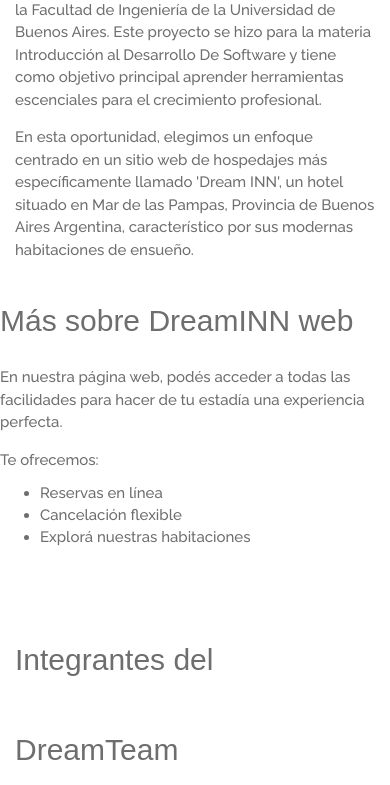
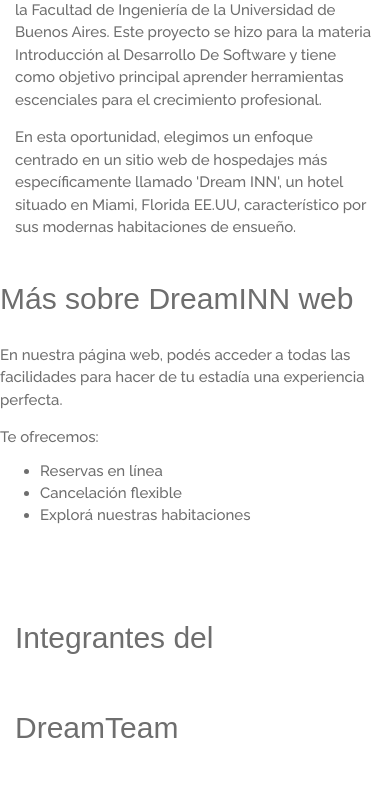
Before and after one commit to PRLuisF/Dream_INN_IDS, a Flask app: page /about in a window 390 px wide. Shown: the part 197-982 px from the top of the page. Run offline with Flask 3, Linux system fonts and the light colour scheme; some libraries are stand-ins or nearby versions; some web fonts are replaced.

Commit message:
#2-T Solución de diseño en about.html + cambio en descripciones de footer y about

```diff
--- a/static/assets/style.css
+++ b/static/assets/style.css
@@ -227,8 +227,11 @@ div.selector option{ padding: 10px;}
 
 /* About */
 .about-a{
+    margin-top: 2%;
+}
+.about-a a {
     color: #6e6e6e;
-    margin-top: 2%;
+    text-decoration: none;
 }
 .persona{
     text-align: center;
--- a/templates/about.html
+++ b/templates/about.html
@@ -6,7 +6,7 @@
        <div class="row">
               <h1 class="title">¿Quiénes somos?</h1>
               <div class="col-sm-6"><p>Somos un grupo de estudiantes de primer año de la Facultad de Ingeniería de la Universidad de Buenos Aires. Este proyecto se hizo para la materia Introducción al Desarrollo De Software y tiene como objetivo principal aprender herramientas escenciales para el crecimiento profesional.</p></div>
-              <div class="col-sm-6"><p>En esta oportunidad, elegimos un enfoque centrado en un sitio web de hospedajes más específicamente llamado 'Dream INN', un hotel situado en Mar de las Pampas, Provincia de Buenos Aires Argentina, característico por sus modernas habitaciones de ensueño.</p></div>
+              <div class="col-sm-6"><p>En esta oportunidad, elegimos un enfoque centrado en un sitio web de hospedajes más específicamente llamado 'Dream INN', un hotel situado en Miami, Florida EE.UU, característico por sus modernas habitaciones de ensueño.</p></div>
        </div>
 
        <div class="row">
@@ -16,9 +16,9 @@
                      <p>En nuestra página web, podés acceder a todas las facilidades para hacer de tu estadía una experiencia perfecta.</p>
                      <p>Te ofrecemos:</p>
                      <ul>
-                            <a href="{{ url_for('hacer_reserva')}}"><li class="about-a">Reservas en línea</li></a>
-                            <a href="{{ url_for('cancelar_reserva')}}"><li class="about-a">Cancelación flexible</li></a>
-                            <a href="{{ url_for('habitaciones')}}"><li class="about-a">Explorá nuestras habitaciones</li></a>
+                            <li class="about-a"><a href="{{ url_for('hacer_reserva')}}">Reservas en línea</a></li>
+                            <li class="about-a"><a href="{{ url_for('cancelar_reserva')}}">Cancelación flexible</a></li>
+                            <li class="about-a"><a href="{{ url_for('habitaciones')}}">Explorá nuestras habitaciones</a></li>
                      </ul>
               </div>
        </div>
--- a/templates/base.html
+++ b/templates/base.html
@@ -73,7 +73,7 @@
           <div class="row">
               <div class="col-sm-5">
                   <h4>DreamINN</h4>
-                  <p>DreamINN, situado en la pintoresca localidad de Mar de las Pampas, es un hotel diseñado para brindar una experiencia inolvidable.Con su slogan "El hotel de tus sueños", DreamINN ofrece un refugio de tranquilidad y lujo, donde cada detalle está pensado para proporcionar el máximo confort a sus huéspedes.</p>
+                  <p>DreamINN, situado en la pintoresca localidad de Miami, es un hotel diseñado para brindar una experiencia inolvidable.Con su slogan "El hotel de tus sueños", DreamINN ofrece un refugio de tranquilidad y lujo, donde cada detalle está pensado para proporcionar el máximo confort a sus huéspedes.</p>
               </div>
 
               <div class="col-sm-3">
```
